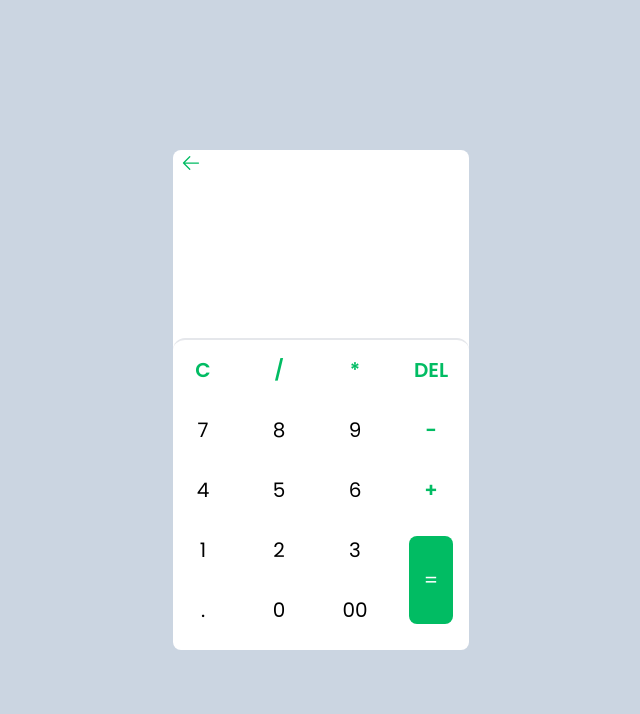
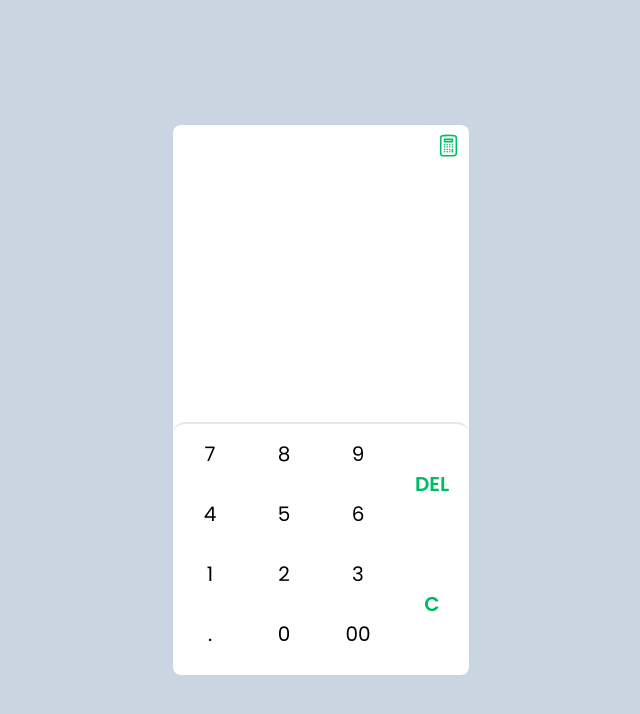
Before and after one commit to LamineGitHub/Currencies_Conversion, a website: page index.html in a window 1280 px wide. Shown: the whole page, without its empty margins (319-959 px from the left). Drawn offline with Linux system fonts and the light colour scheme.

Commit message:
Partial implementation of the Converter UI

```diff
--- a/css/style.css
+++ b/css/style.css
@@ -33,8 +33,22 @@
     overflow: hidden;
     /* font-size: 26px; */
   }
-    #calculator {
+
+  #calculator {
     height: 500px;
+  }
+
+  #ecran2 {
+    height: 200px;
+    width: 280px;
+    word-wrap: break-word;
+    word-break: break-all;
+    overflow: hidden;
+    /* font-size: 26px; */
+  }
+
+  #convert {
+    height: 550px;
   }
 }
 
--- a/index.html
+++ b/index.html
@@ -14,8 +14,38 @@
     <title>Currency Conversion Calculator</title>
   </head>
   <body class="flex justify-center bg-slate-300 items-center h-[100vh]">
-    <main class="flex">
-      <section id="calculator" class="bg-white rounded-lg">
+    <main class="">
+      <section id="convert" class="bg-white rounded-lg">
+        <div class="px-2 text-right pt-2">
+          <div class="inline cursor-pointer">
+            <img src="./img/calculator.svg" width="25px" alt="" />
+          </div>
+          <div id="ecran2" class="pt-8 text-2xl text-right border-none"></div>
+        </div>
+
+        <div
+          id="buttonConvert"
+          class="px-4 pt-4 bg-white mt-16 border-t-2 rounded-lg rounded-tl-xl rounded-tr-xl"
+        >
+          <div class="grid grid-cols-4 select-none gap-8 text-xl">
+            <button class="btn-ring">7</button>
+            <button class="btn-ring">8</button>
+            <button class="btn-ring">9</button>
+            <button class="btn-signe btn-ring row-span-2">DEL</button>
+            <button class="btn-ring">4</button>
+            <button class="btn-ring">5</button>
+            <button class="btn-ring">6</button>
+            <button class="btn-ring">1</button>
+            <button class="btn-ring">2</button>
+            <button class="btn-ring">3</button>
+            <button class="btn-signe btn-ring row-span-2">C</button>
+            <button class="btn-ring">.</button>
+            <button class="btn-ring">0</button>
+            <button class="btn-ring">00</button>
+          </div>
+        </div>
+      </section>
+      <!-- <section id="calculator" class="bg-white rounded-lg">
         <div class="px-2">
           <div class="inline cursor-pointer">
             <img src="./img/leftArrow.svg" width="20px" alt="" />
@@ -53,8 +83,9 @@
             <button class="btn-ring">00</button>
           </div>
         </div>
-      </section>
+      </section> -->
     </main>
-    <script src="js/calculator.js"></script>
+    <!-- <script src="js/calculator.js"></script> -->
+    <script src="js/convert.js"></script>
   </body>
 </html>
```
Also changed, not shown: dist/style.css, img/calculator.svg (added), img/icon.png (deleted), js/convert.js (added).
